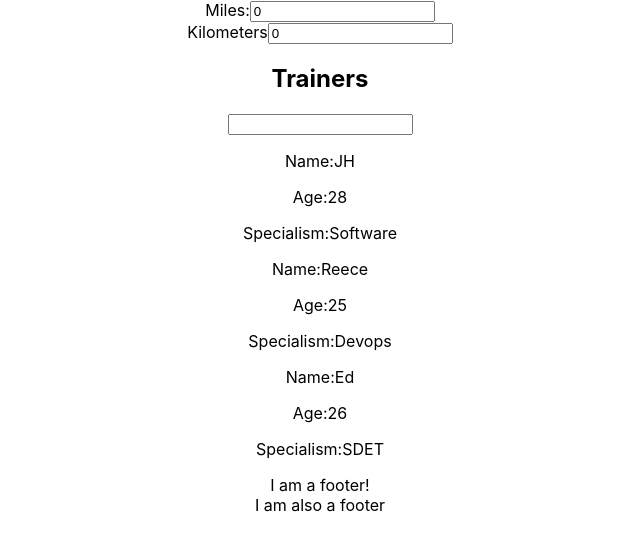
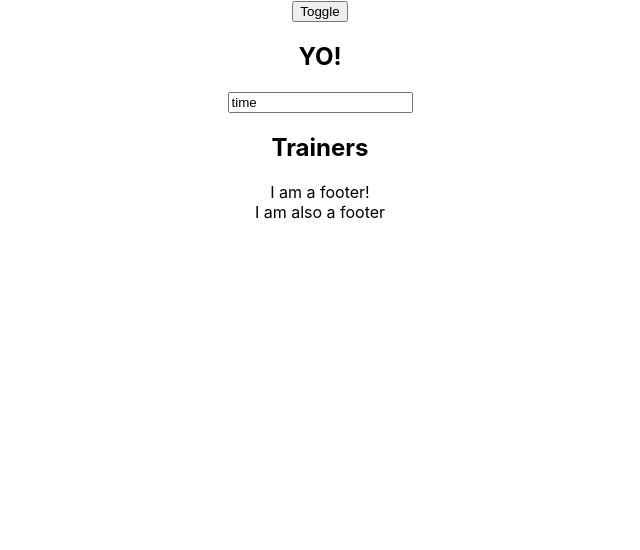
Before and after one commit to JHarry444/July-Enable-2-React, a React (Create React App) app: page / in a window 1280 px wide. Shown: the top 550 px of the page, without its empty margins (320-960 px from the left). Built offline with nearby package versions, Linux system fonts and the light colour scheme.

Commit message:
added hooks example

```diff
--- a/src/App.jsx
+++ b/src/App.jsx
@@ -1,18 +1,25 @@
 import './App.css';
+import { useState } from 'react';
 import Footer from './components/Footer';
-import Converter from './components/Converter';
-import FilteredList from './components/FilteredList';
+// import Converter from './components/Converter';
+// import FilteredList from './components/FilteredList';
+import Hooks from './components/Hooks';
 
 function App() {
+  const [hide, setHide] = useState(false);
   return (
     <div className="App">
       <main>
         <section>
-          <Converter />
+          <button type="button" onClick={() => setHide((h) => !h)}>Toggle</button>
+          {!hide && <Hooks />}
+        </section>
+        <section>
+          {/* <Converter /> */}
         </section>
         <section>
           <h2>Trainers</h2>
-          <FilteredList />
+          {/* <FilteredList /> */}
         </section>
       </main>
 
--- a/src/components/Converter.jsx
+++ b/src/components/Converter.jsx
@@ -13,10 +13,10 @@ function Converter() {
 
   return (
     <>
-      <label htmlFor="mileInput">Miles:</label>
+      {/* <label htmlFor="mileInput">Miles:</label> */}
       <input type="number" id="mileInput" value={miles} onChange={convertToKms} />
       <br />
-      <label htmlFor="kmInput">Kilometers</label>
+      {/* <label htmlFor="kmInput">Kilometers</label> */}
       <input
         type="number"
         id="kmInput"
--- /dev/null
+++ b/src/components/Hooks.jsx
@@ -0,0 +1,23 @@
+import { useEffect, useState } from 'react';
+
+function Hooks() {
+  const [val, setVal] = useState('');
+
+  useEffect(() => {
+    console.log('Component did mount');
+    // console.log('Component did update');
+
+    setTimeout(() => setVal('time'), 1_000);
+
+    return () => console.log('component did unmount');
+  }, []);
+
+  return (
+    <>
+      <h1>YO!</h1>
+      <input type="text" value={val} onChange={(e) => setVal(e.target.value)} />
+    </>
+  );
+}
+
+export default Hooks;
```
